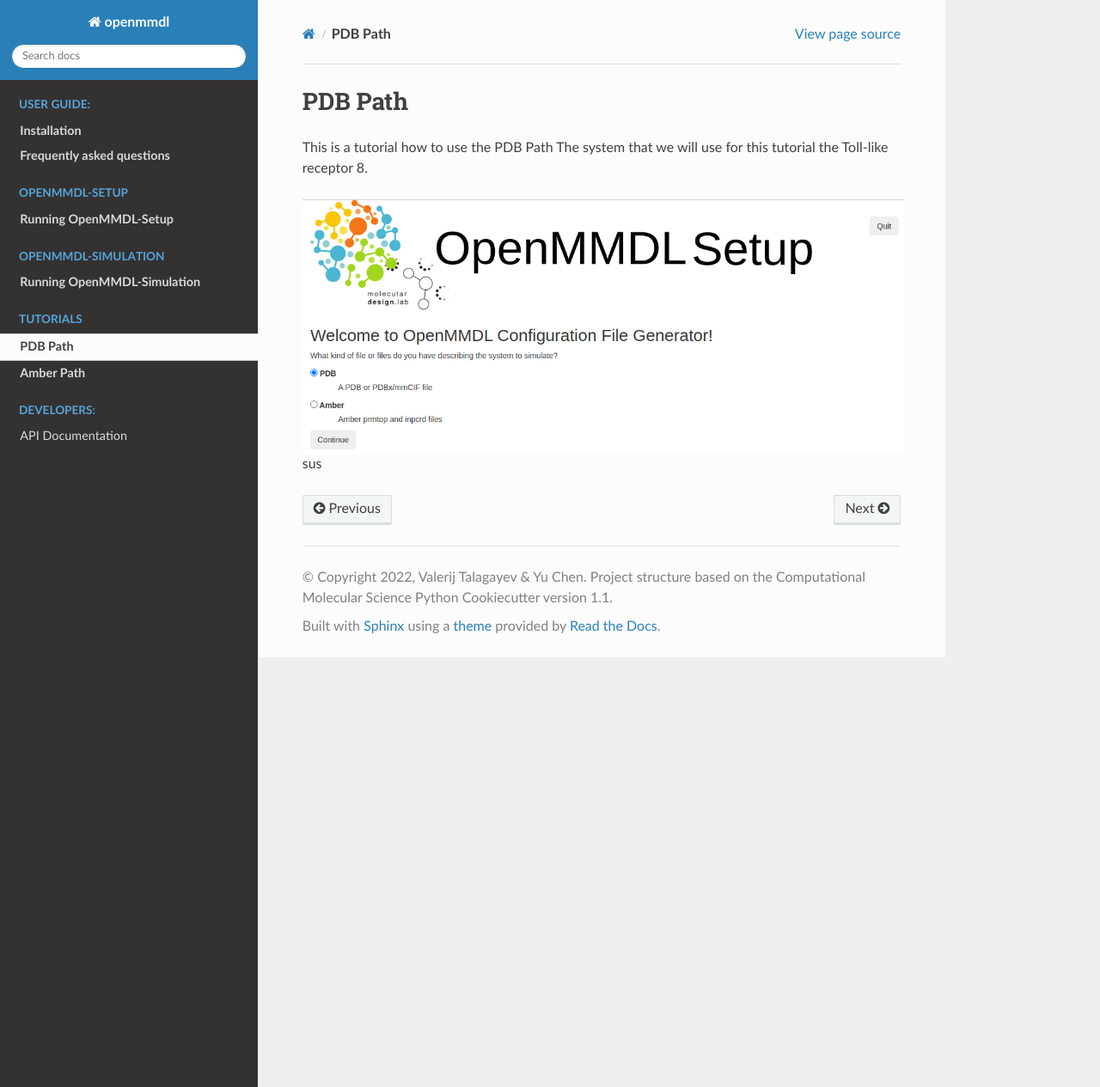
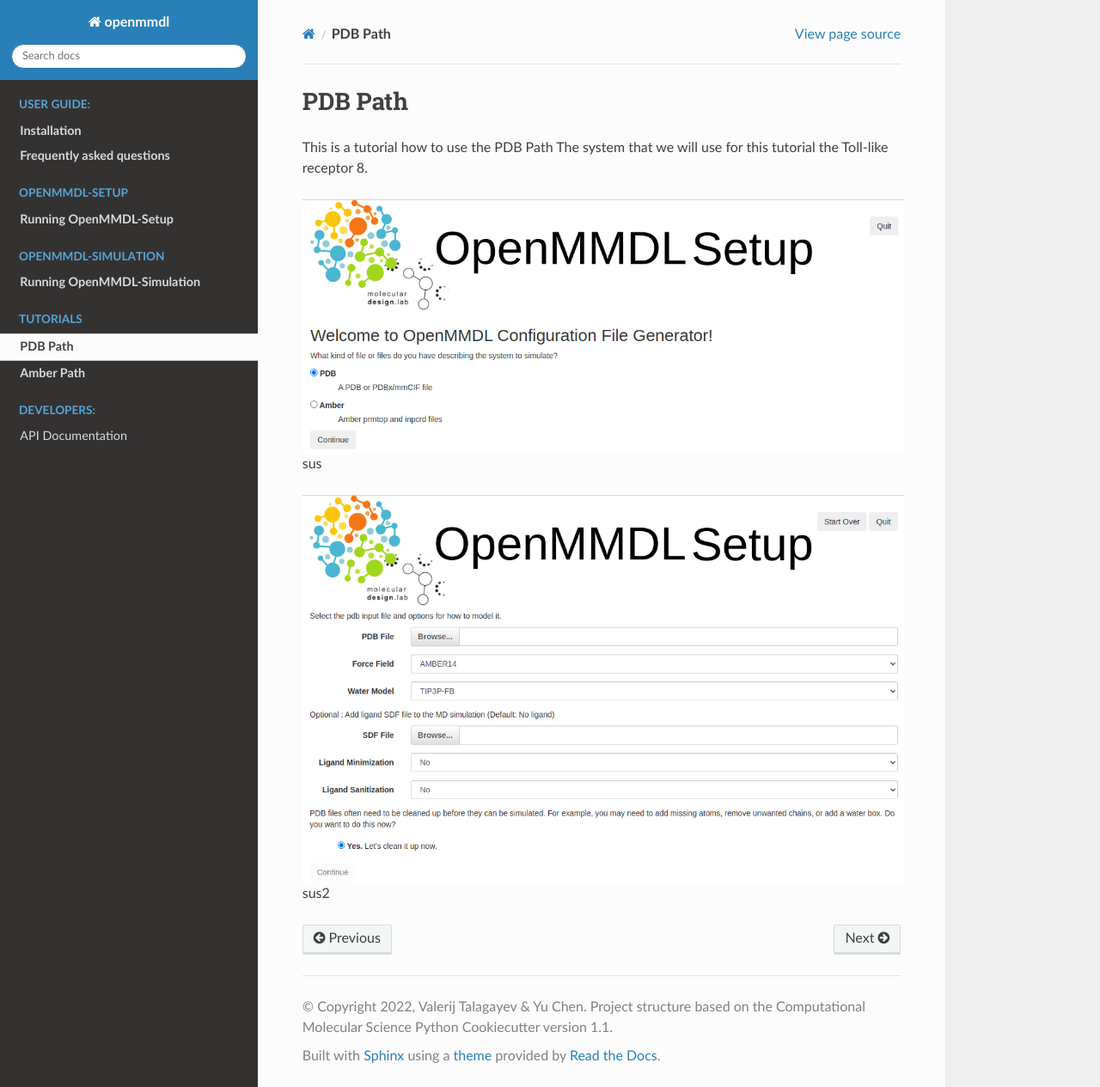
Before and after one commit to wolberlab/OpenMMDL, a Sphinx documentation site: the page built from docs/tutorial_pdb_path.rst, in a window 1280 px wide and 1265 px high. Shown: the whole window at 86% size. Built offline with Sphinx 7.4.7 and the Read the Docs theme 2.0.0, drawn with Linux system fonts in a browser that asks for light colours.

Commit message:
Update tutorial_pdb_path.rst

```diff
--- a/docs/tutorial_pdb_path.rst
+++ b/docs/tutorial_pdb_path.rst
@@ -10,3 +10,9 @@
    :align: center
 
 sus
+
+.. figure:: /_static/images/tutorials/PDB_Path/Selectfiles2.png
+   :figwidth: 700px
+   :align: center
+
+sus2
```
